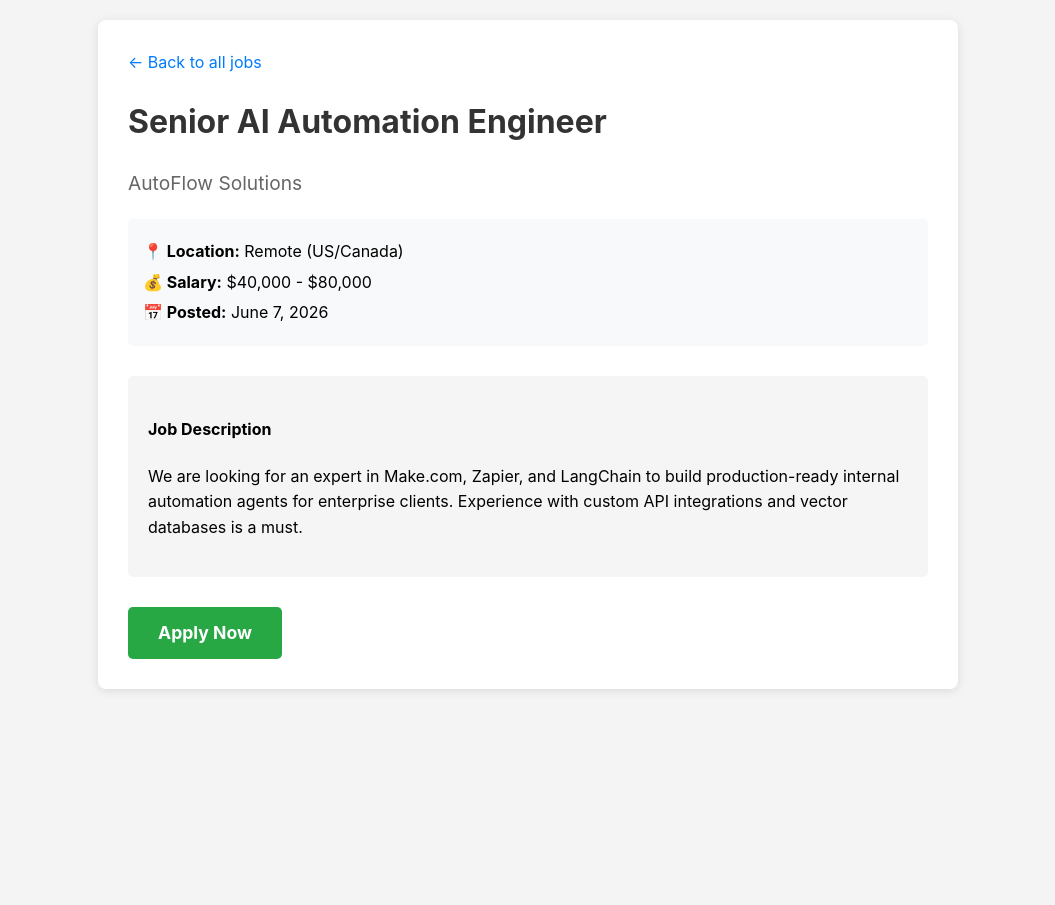
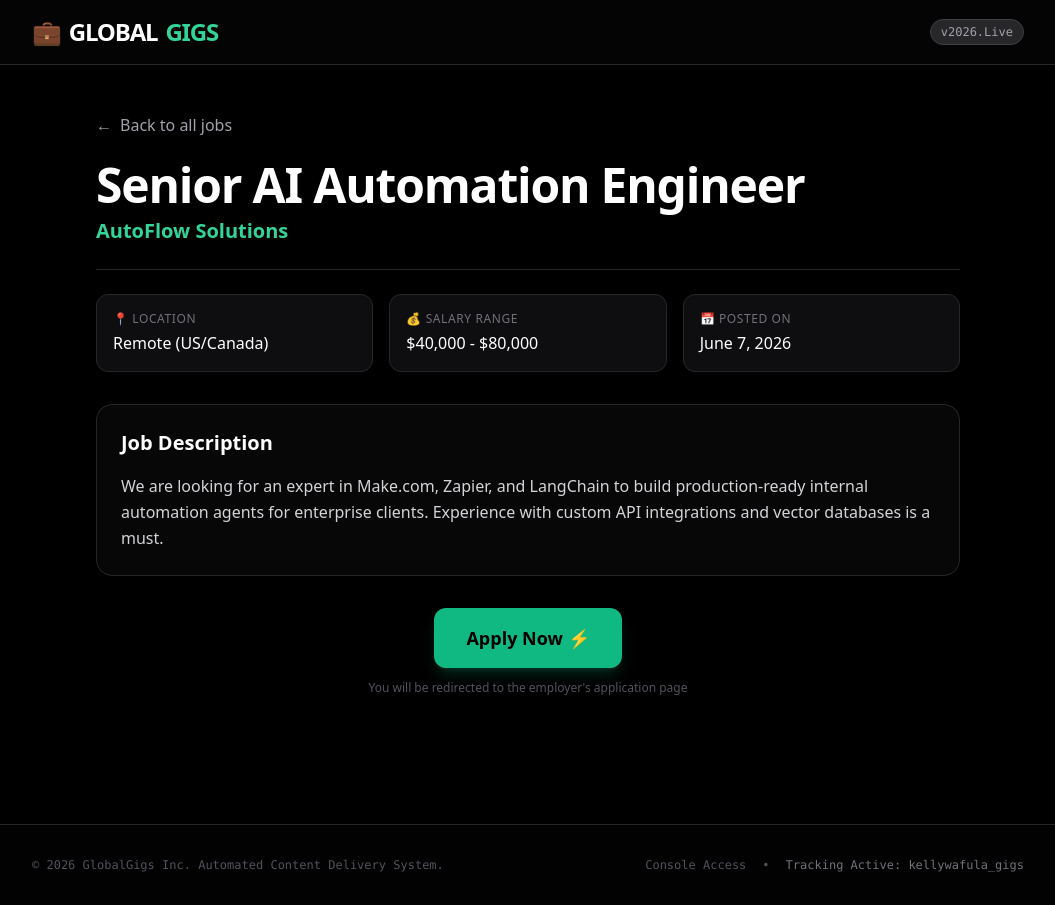
Before and after one commit to kellywafula980-afk/money_site, a Django app: page /jobs/1/ in a window 1280 px wide. Shown: the whole page, without its empty margins (112-1167 px from the left). Before the commit the page ends 691 px from the top, so only its background shows below. Run offline with Django 5.2, Linux system fonts and the light colour scheme; data comes from the database, SQL or seed files in the repository; parts of the project's set-up code (start-up, migrations or seed data) failed here and were passed over; some libraries are stand-ins or nearby versions.

Commit message:
Render job description as safe HTML with custom styling

```diff
--- a/jobs/templates/jobs/job_detail.html
+++ b/jobs/templates/jobs/job_detail.html
@@ -1,96 +1,124 @@
-
 <!DOCTYPE html>
-<html>
+<html lang="en">
 <head>
-    <title>{{ job.title }} at {{ job.company_name }} | GlobalGigs</title>
     <meta charset="UTF-8">
     <meta name="viewport" content="width=device-width, initial-scale=1.0">
-    <meta name="description" content="{{ job.description|truncatewords:30 }}">
+    <title>{{ job.title }} at {{ job.company_name }} | GlobalGigs</title>
+
+    <!-- 🟢 AADS Bot Crawler Verification Meta Tag -->
+    <meta name="aads-verification" content="2442514">
+
+    <!-- Tailwind CSS CDN -->
+    <script src="https://cdn.tailwindcss.com"></script>
+
     <style>
-        body {
-            font-family: -apple-system, BlinkMacSystemFont, 'Segoe UI', Roboto, Arial, sans-serif;
-            line-height: 1.6;
-            margin: 0;
-            padding: 20px;
-            background: #f4f4f4;
+        .job-description p {
+            margin-bottom: 1rem;
         }
-        .container {
-            max-width: 800px;
-            margin: 0 auto;
-            background: white;
-            padding: 30px;
-            border-radius: 8px;
-            box-shadow: 0 2px 10px rgba(0,0,0,0.1);
+        .job-description ul, .job-description ol {
+            margin: 1rem 0;
+            padding-left: 1.5rem;
         }
-        .back-link {
-            display: inline-block;
-            margin-bottom: 20px;
-            color: #007bff;
-            text-decoration: none;
+        .job-description li {
+            margin-bottom: 0.25rem;
         }
-        .back-link:hover {
+        .job-description strong {
+            color: #10b981;
+            font-weight: bold;
+        }
+        .job-description a {
+            color: #10b981;
             text-decoration: underline;
         }
-        h1 {
-            margin-top: 0;
-            color: #333;
+        .job-description a:hover {
+            color: #059669;
         }
-        .company {
-            color: #666;
-            font-size: 1.2em;
-            margin-bottom: 20px;
+        .job-description h1, .job-description h2, .job-description h3 {
+            font-weight: bold;
+            margin-top: 1.5rem;
+            margin-bottom: 0.75rem;
         }
-        .meta {
-            background: #f8f9fa;
-            padding: 15px;
-            border-radius: 5px;
-            margin: 20px 0;
-        }
-        .meta p {
-            margin: 5px 0;
-        }
-        .description {
-            margin: 30px 0;
-            padding: 20px;
-            background: #f5f5f5;
-            border-radius: 5px;
-        }
-        .apply-btn {
-            display: inline-block;
-            background: #28a745;
-            color: white;
-            padding: 12px 30px;
-            text-decoration: none;
-            border-radius: 5px;
-            font-weight: bold;
-            font-size: 1.1em;
-        }
-        .apply-btn:hover {
-            background: #218838;
-        }
+        .job-description h1 { font-size: 1.5rem; }
+        .job-description h2 { font-size: 1.25rem; }
+        .job-description h3 { font-size: 1.1rem; }
     </style>
 </head>
-<body>
-    <div class="container">
-        <a href="/" class="back-link">← Back to all jobs</a>
+<body class="bg-black text-zinc-100 min-h-screen font-sans antialiased">
 
-        <h1>{{ job.title }}</h1>
-        <div class="company">{{ job.company_name }}</div>
+    <!-- 🌐 Premium Navigation Header -->
+    <header class="border-b border-zinc-800 bg-zinc-950/50 backdrop-blur sticky top-0 z-50">
+        <div class="max-w-5xl mx-auto px-4 h-16 flex items-center justify-between">
+            <a href="/" class="flex items-center gap-2 font-black text-2xl tracking-tighter text-white">
+                <span class="text-emerald-500">💼</span> GLOBAL<span class="text-emerald-400">GIGS</span>
+            </a>
+            <span class="text-xs bg-zinc-800 text-zinc-400 px-2.5 py-1 rounded-full font-mono border border-zinc-700">
+                v2026.Live
+            </span>
+        </div>
+    </header>
 
-        <div class="meta">
-            <p><strong>📍 Location:</strong> {{ job.location }}</p>
-            <p><strong>💰 Salary:</strong> {{ job.salary_range|default:"Not specified" }}</p>
-            <p><strong>📅 Posted:</strong> {{ job.created_at|date:"F j, Y" }}</p>
+    <main class="max-w-4xl mx-auto px-4 py-12">
+
+        <!-- Back to all jobs link -->
+        <a href="/" class="inline-flex items-center gap-2 text-zinc-400 hover:text-emerald-400 transition mb-6 group">
+            <span class="group-hover:-translate-x-1 transition">←</span> Back to all jobs
+        </a>
+
+        <!-- Job Header -->
+        <div class="border-b border-zinc-800 pb-6 mb-6">
+            <h1 class="text-4xl md:text-5xl font-black text-white tracking-tight leading-tight mb-2">
+                {{ job.title }}
+            </h1>
+            <p class="text-xl text-emerald-400 font-bold">{{ job.company_name }}</p>
         </div>
 
-        <div class="description">
-            <h4>Job Description</h4>
-            {{ job.description|linebreaks }}
+        <!-- Job Meta Information -->
+        <div class="grid grid-cols-1 md:grid-cols-3 gap-4 mb-8">
+            <div class="bg-zinc-900/60 border border-zinc-800 rounded-xl p-4">
+                <p class="text-zinc-500 text-xs uppercase tracking-wider mb-1">📍 Location</p>
+                <p class="text-white font-medium">{{ job.location }}</p>
+            </div>
+            <div class="bg-zinc-900/60 border border-zinc-800 rounded-xl p-4">
+                <p class="text-zinc-500 text-xs uppercase tracking-wider mb-1">💰 Salary Range</p>
+                <p class="text-white font-medium">{{ job.salary_range|default:"Not specified" }}</p>
+            </div>
+            <div class="bg-zinc-900/60 border border-zinc-800 rounded-xl p-4">
+                <p class="text-zinc-500 text-xs uppercase tracking-wider mb-1">📅 Posted On</p>
+                <p class="text-white font-medium">{{ job.created_at|date:"F j, Y" }}</p>
+            </div>
         </div>
 
-        <a href="{{ job.apply_url }}" target="_blank" class="apply-btn">
-            Apply Now
-        </a>
-    </div>
+        <!-- Job Description - NOW WITH RENDERED HTML TAGS -->
+        <div class="bg-zinc-900/30 border border-zinc-800 rounded-2xl p-6 mb-8">
+            <h2 class="text-xl font-bold text-white mb-4">Job Description</h2>
+            <div class="job-description text-zinc-300 leading-relaxed">
+                {{ job.description|safe }}
+            </div>
+        </div>
+
+        <!-- Apply Button -->
+        <div class="text-center">
+            <a href="{{ job.apply_url }}" target="_blank"
+               class="inline-block px-8 py-4 bg-emerald-500 hover:bg-emerald-600 text-black font-extrabold rounded-xl transition duration-150 shadow-lg shadow-emerald-500/20 text-lg">
+                Apply Now ⚡
+            </a>
+            <p class="text-zinc-600 text-xs mt-3">You will be redirected to the employer's application page</p>
+        </div>
+    </main>
+
+    <!-- Footer -->
+    <footer class="border-t border-zinc-800 mt-20 py-8 bg-zinc-950/30">
+        <div class="max-w-5xl mx-auto px-4 flex flex-col sm:flex-row items-center justify-between gap-4 text-xs text-zinc-600 font-mono">
+            <div>
+                © 2026 GlobalGigs Inc. Automated Content Delivery System.
+            </div>
+            <div class="flex gap-4">
+                <a href="/admin/" class="hover:text-zinc-400 transition">Console Access</a>
+                <span>•</span>
+                <span class="text-zinc-500">Tracking Active: kellywafula_gigs</span>
+            </div>
+        </div>
+    </footer>
+
 </body>
 </html>
```
